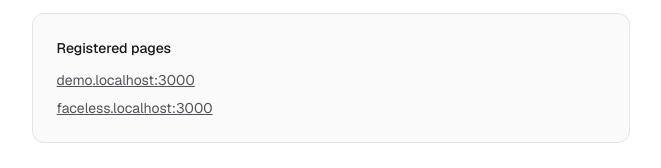
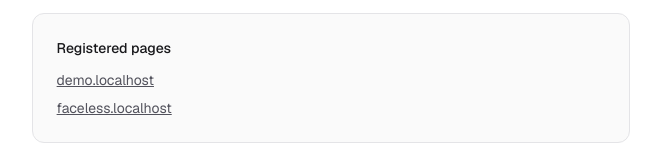
Before and after one commit to RMartires/landing_pages, a Next.js app: page /dashboard in a window 1280 px wide. Shown: the part 765-933 px from the top of the page, without its empty margins (309-970 px from the left). Built offline with nearby package versions, Linux system fonts and the light colour scheme; no server answers.

Commit message:
fix: added minor changes for dashboard links

```diff
--- a/app/page.tsx
+++ b/app/page.tsx
@@ -1,8 +1,11 @@
 import Link from "next/link";
+import { headers } from "next/headers";
 import { getAllLandingPageSlugs } from "@/landing-pages/registry";
+import { buildPageUrl, displayHost } from "@/lib/site-url";
 
-export default function HomePage() {
+export default async function HomePage() {
   const slugs = getAllLandingPageSlugs();
+  const host = (await headers()).get("host") ?? "localhost:3000";
 
   return (
     <main className="mx-auto flex min-h-full max-w-4xl flex-col px-6 py-16 sm:py-24">
@@ -33,16 +36,16 @@ export default function HomePage() {
       <section className="mt-14 rounded-2xl border border-zinc-200 bg-zinc-50 p-6">
         <h2 className="text-base font-medium text-zinc-900">Live demo pages</h2>
         <ul className="mt-4 space-y-2 text-sm text-zinc-700">
-          {slugs.map((slug) => (
-            <li key={slug}>
-              <a
-                href={`http://${slug}.localhost:3000`}
-                className="underline underline-offset-2"
-              >
-                {slug}.localhost:3000
-              </a>
-            </li>
-          ))}
+          {slugs.map((slug) => {
+            const url = buildPageUrl(host, slug);
+            return (
+              <li key={slug}>
+                <a href={url} className="underline underline-offset-2">
+                  {displayHost(url)}
+                </a>
+              </li>
+            );
+          })}
         </ul>
         <p className="mt-4 text-xs text-zinc-500">
           Local dev uses subdomain routing. In production, use{" "}
--- a/components/DashboardView.tsx
+++ b/components/DashboardView.tsx
@@ -11,6 +11,7 @@ import {
   CardTitle,
 } from "@/components/ui/card";
 import { getAllLandingPageSlugs } from "@/landing-pages/registry";
+import { buildPageUrl, displayHost } from "@/lib/site-url";
 
 type PageSummary = {
   slug: string;
@@ -79,6 +80,11 @@ export function DashboardView() {
   const [signups, setSignups] = useState<SignupRow[]>([]);
   const [loading, setLoading] = useState(true);
   const [error, setError] = useState("");
+  const [host, setHost] = useState<string | null>(null);
+
+  useEffect(() => {
+    setHost(window.location.host);
+  }, []);
 
   useEffect(() => {
     async function loadSignups() {
@@ -254,13 +260,20 @@ export function DashboardView() {
       <div className="mt-10 rounded-xl border border-zinc-200 bg-zinc-50 p-6">
         <h2 className="text-sm font-medium text-zinc-900">Registered pages</h2>
         <ul className="mt-3 space-y-2 text-sm text-zinc-600">
-          {registeredSlugs.map((slug) => (
-            <li key={slug}>
-              <Link href={`http://${slug}.localhost:3000`} className="underline">
-                {slug}.localhost:3000
-              </Link>
-            </li>
-          ))}
+          {registeredSlugs.map((slug) => {
+            const url = host ? buildPageUrl(host, slug) : null;
+            return (
+              <li key={slug}>
+                {url ? (
+                  <Link href={url} className="underline">
+                    {displayHost(url)}
+                  </Link>
+                ) : (
+                  <span>{slug}</span>
+                )}
+              </li>
+            );
+          })}
         </ul>
       </div>
     </main>
--- /dev/null
+++ b/lib/site-url.ts
@@ -0,0 +1,20 @@
+const STRIP_PREFIXES = ["www.", "dashboard."];
+
+/**
+ * Builds a landing page URL from the host the user is currently on,
+ * so links work on localhost (any port) and in production.
+ */
+export function buildPageUrl(host: string, slug: string): string {
+  let root = host.toLowerCase();
+  for (const prefix of STRIP_PREFIXES) {
+    if (root.startsWith(prefix)) {
+      root = root.slice(prefix.length);
+    }
+  }
+  const protocol = root.startsWith("localhost") ? "http" : "https";
+  return `${protocol}://${slug}.${root}`;
+}
+
+export function displayHost(url: string): string {
+  return url.replace(/^https?:\/\//, "");
+}
```
